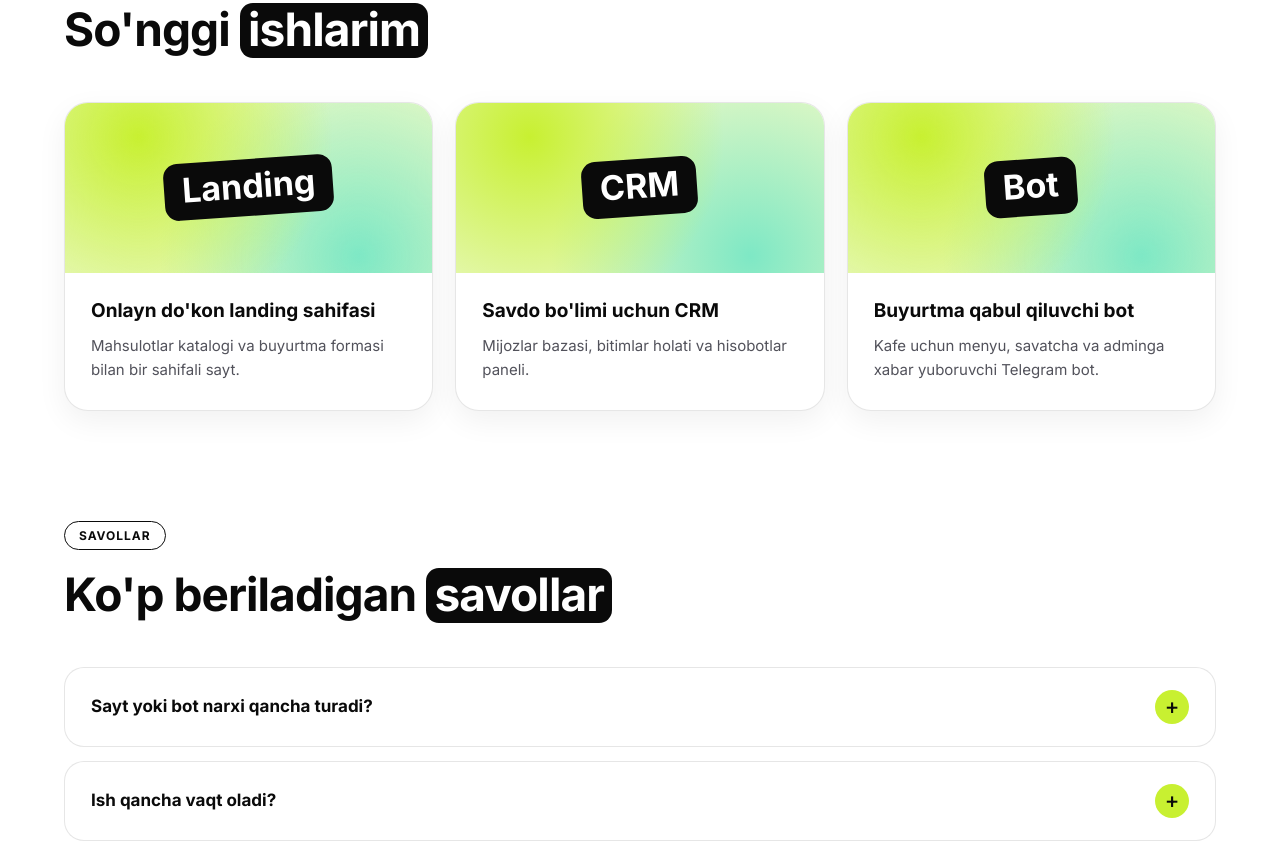
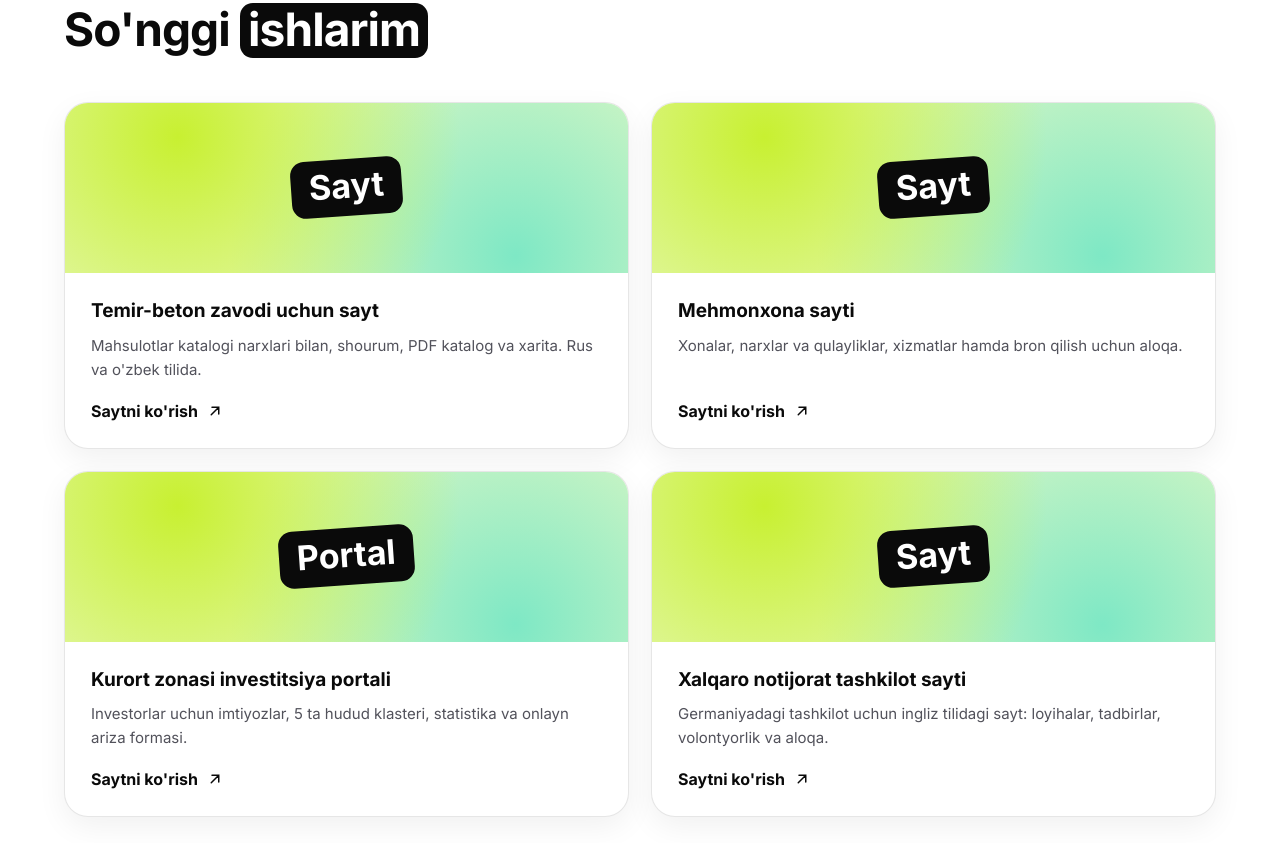
Before and after one commit to akademik0305/firstvibewebsite, a plain HTML site: page index.html in a window 1280 px wide. Shown: the part 2155-2998 px from the top of the page. Drawn offline with Linux system fonts and the light colour scheme; a web font is replaced by a local one.

Commit message:
Ishlarim: namunaviy loyihalar haqiqiy 4 ta loyihaga almashtirildi
Har kartada "Saytni ko'rish" havolasi (yangi oynada, 44px). Kompyuterda 2×2.

Co-Authored-By: Claude Opus 5.5 <noreply@anthropic.com>

```diff
--- a/index.html
+++ b/index.html
@@ -220,29 +220,51 @@
           <span class="pill">Ishlarim</span>
           <h2 class="title">So'nggi <span class="hl">ishlarim</span></h2>
         </div>
-        <div class="grid">
-          <!-- Rasm qo'yish: images/ papkasiga rasm tashlang va <span> o'rniga
-               <img src="images/rasm.jpg" alt="Loyiha nomi"> yozing.
-               Nom va izohni o'zingizning haqiqiy loyihangizga almashtiring. -->
+        <div class="grid grid-2">
+          <!-- Rasm qo'yish: images/ papkasiga skrinshot tashlang va <span> o'rniga
+               <img src="images/rasm.jpg" alt="Loyiha nomi"> yozing. -->
           <article class="card project">
-            <div class="project-cover"><span>Landing</span></div>
+            <div class="project-cover"><span>Sayt</span></div>
             <div class="project-body">
-              <h3>Onlayn do'kon landing sahifasi</h3>
-              <p>Mahsulotlar katalogi va buyurtma formasi bilan bir sahifali sayt.</p>
+              <h3>Temir-beton zavodi uchun sayt</h3>
+              <p>Mahsulotlar katalogi narxlari bilan, shourum, PDF katalog va xarita. Rus va o'zbek tilida.</p>
+              <a class="link-arrow project-link" href="https://rivoj98.uz/ru" target="_blank" rel="noopener">
+                Saytni ko'rish
+                <svg viewBox="0 0 24 24" fill="none" stroke="currentColor" stroke-width="2" stroke-linecap="round" aria-hidden="true"><path d="M7 17 17 7M8 7h9v9"/></svg>
+              </a>
             </div>
           </article>
           <article class="card project">
-            <div class="project-cover"><span>CRM</span></div>
+            <div class="project-cover"><span>Sayt</span></div>
             <div class="project-body">
-              <h3>Savdo bo'limi uchun CRM</h3>
-              <p>Mijozlar bazasi, bitimlar holati va hisobotlar paneli.</p>
+              <h3>Mehmonxona sayti</h3>
+              <p>Xonalar, narxlar va qulayliklar, xizmatlar hamda bron qilish uchun aloqa.</p>
+              <a class="link-arrow project-link" href="https://rivoj98hotel.uz/" target="_blank" rel="noopener">
+                Saytni ko'rish
+                <svg viewBox="0 0 24 24" fill="none" stroke="currentColor" stroke-width="2" stroke-linecap="round" aria-hidden="true"><path d="M7 17 17 7M8 7h9v9"/></svg>
+              </a>
             </div>
           </article>
           <article class="card project">
-            <div class="project-cover"><span>Bot</span></div>
+            <div class="project-cover"><span>Portal</span></div>
             <div class="project-body">
-              <h3>Buyurtma qabul qiluvchi bot</h3>
-              <p>Kafe uchun menyu, savatcha va adminga xabar yuboruvchi Telegram bot.</p>
+              <h3>Kurort zonasi investitsiya portali</h3>
+              <p>Investorlar uchun imtiyozlar, 5 ta hudud klasteri, statistika va onlayn ariza formasi.</p>
+              <a class="link-arrow project-link" href="https://ferrecreation.uz/" target="_blank" rel="noopener">
+                Saytni ko'rish
+                <svg viewBox="0 0 24 24" fill="none" stroke="currentColor" stroke-width="2" stroke-linecap="round" aria-hidden="true"><path d="M7 17 17 7M8 7h9v9"/></svg>
+              </a>
+            </div>
+          </article>
+          <article class="card project">
+            <div class="project-cover"><span>Sayt</span></div>
+            <div class="project-body">
+              <h3>Xalqaro notijorat tashkilot sayti</h3>
+              <p>Germaniyadagi tashkilot uchun ingliz tilidagi sayt: loyihalar, tadbirlar, volontyorlik va aloqa.</p>
+              <a class="link-arrow project-link" href="https://impect.org/" target="_blank" rel="noopener">
+                Saytni ko'rish
+                <svg viewBox="0 0 24 24" fill="none" stroke="currentColor" stroke-width="2" stroke-linecap="round" aria-hidden="true"><path d="M7 17 17 7M8 7h9v9"/></svg>
+              </a>
             </div>
           </article>
         </div>
--- a/style.css
+++ b/style.css
@@ -382,6 +382,8 @@ ul { list-style: none; }
   grid-template-columns: repeat(3, 1fr);
   gap: 22px;
 }
+/* 4 ta karta uchun: kompyuterda 2×2 */
+.grid-2 { grid-template-columns: repeat(2, 1fr); }
 .card {
   background: var(--surface);
   border: 1px solid var(--border);
@@ -440,7 +442,9 @@ ul { list-style: none; }
 }
 /* Haqiqiy rasm qo'yilganda u muqovani to'liq egallaydi */
 .project-cover img { width: 100%; height: 100%; object-fit: cover; display: block; }
-.project-body { padding: 26px 26px 28px; }
+.project-body { padding: 26px 26px 22px; display: flex; flex-direction: column; flex: 1; }
+/* "Saytni ko'rish" havolasi karta pastida; bosish joyi 44px */
+.project-link { margin-top: auto; padding-top: 14px; min-height: 44px; align-self: flex-start; }
 
 /* Mijozlar fikri */
 .review { padding: 30px; display: flex; flex-direction: column; }
```
Also changed, not shown: 1 other file.
